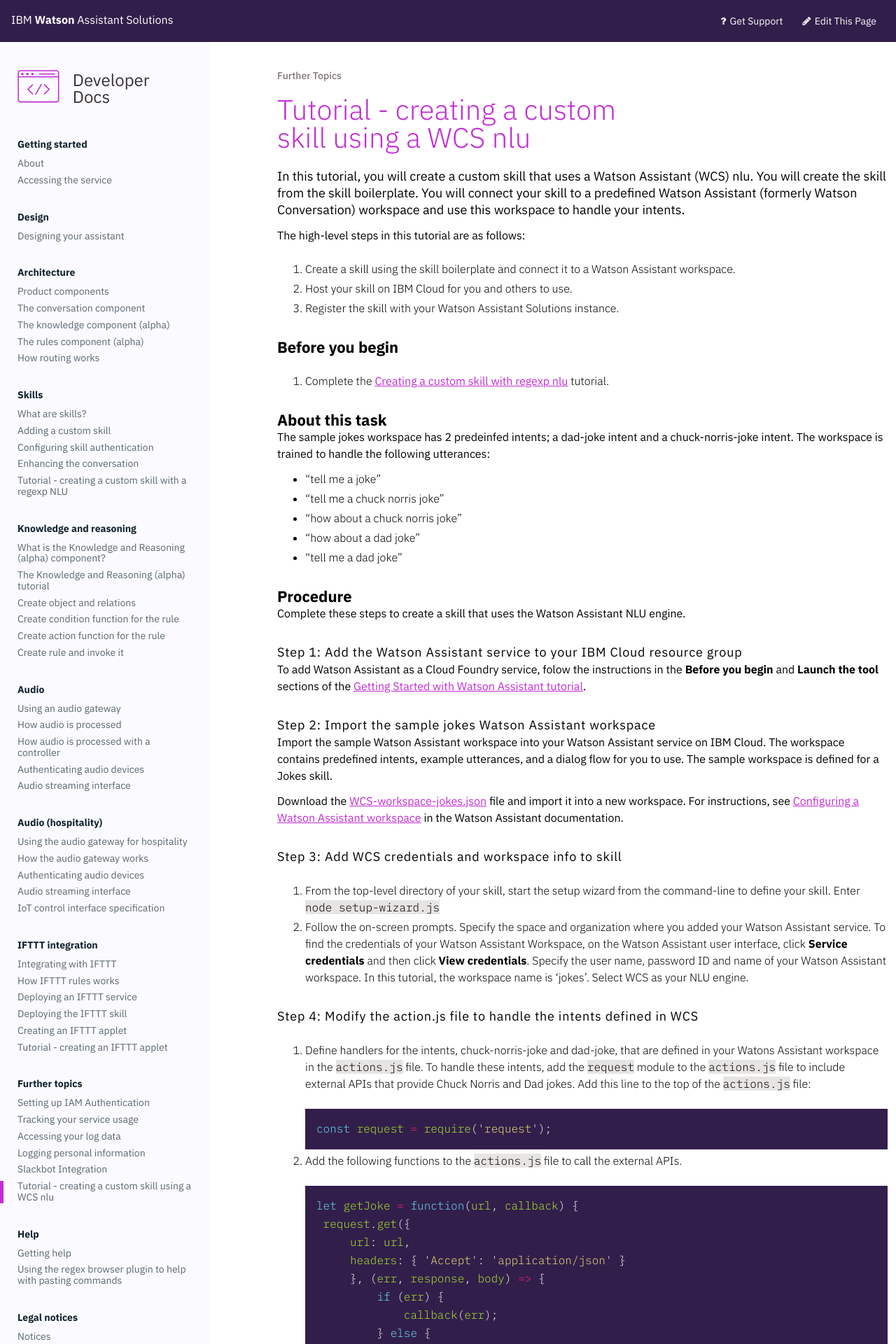
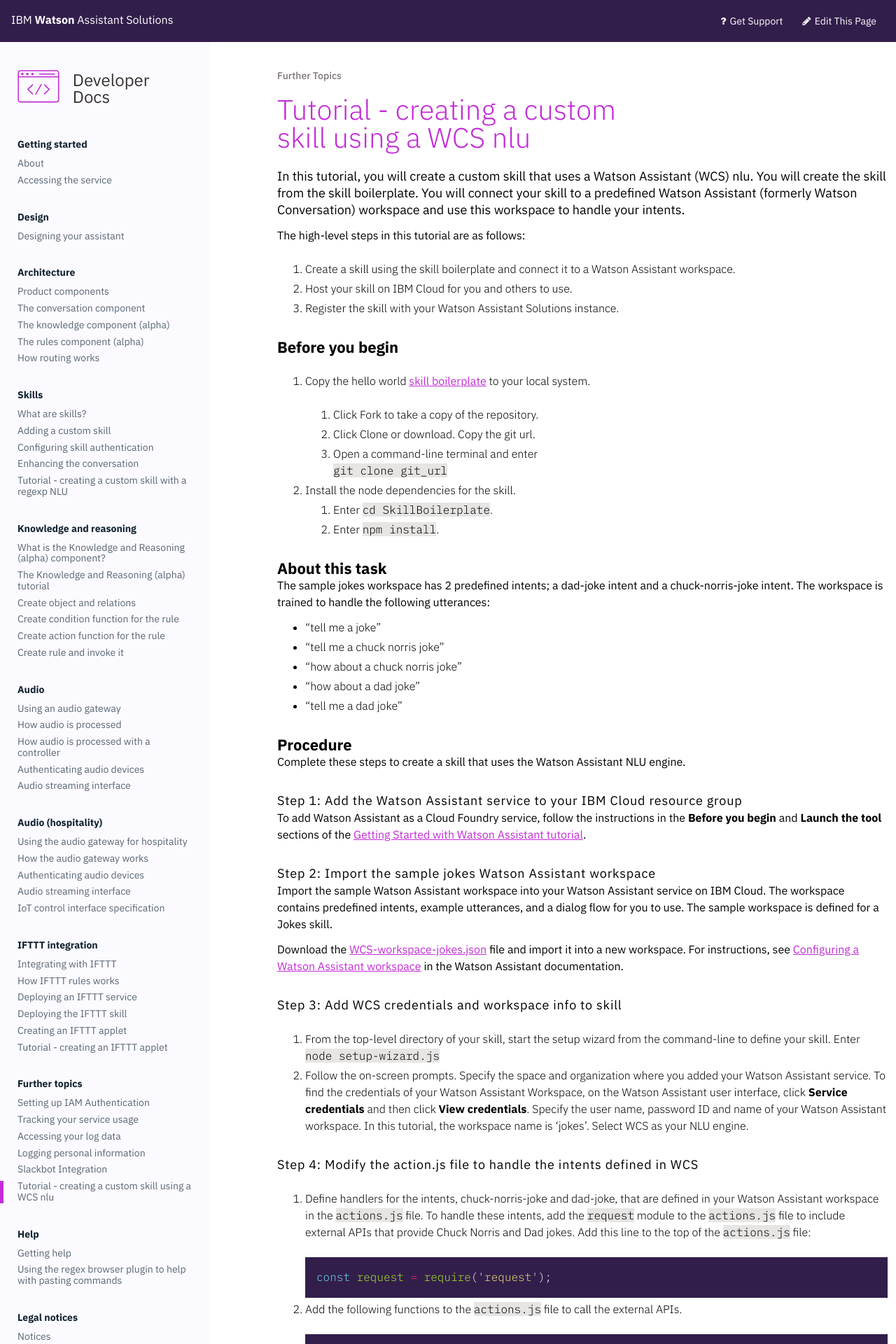
Before and after one commit to Watson-Personal-Assistant/developer, a Jekyll site: the page built from _content/further-topics/using-wcs.md, in a window 1280 px wide. Shown: the top 1920 px of the page at 70% size. Built offline with Jekyll 4.4.1, drawn with Linux system fonts in a browser that asks for light colours; some web fonts are replaced; some of the changed text lies outside the part shown.

Commit message:
code was missing passing context, fix typos, don't build off the hello world tutorial

````diff
--- a/_content/further-topics/using-wcs.md
+++ b/_content/further-topics/using-wcs.md
@@ -11,10 +11,16 @@
 2. Register the skill with your Watson Assistant Solutions instance.
 
 ### Before you begin
-1.  Complete the [Creating a custom skill with regexp nlu]({{site.baseurl}}/skill/build-skill) tutorial.
+1.  Copy the hello world [skill boilerplate](https://github.com/Watson-Personal-Assistant/SkillBoilerplate) to your local system.
+    1. Click Fork to take a copy of the repository.
+    2. Click Clone or download. Copy the git url.
+    3. Open a command-line terminal and enter<br>`git clone git_url`
+2. Install the node dependencies for the skill.
+    1. Enter `cd SkillBoilerplate`.
+    2. Enter `npm install`.
 
 ### About this task
-The sample jokes workspace has 2 predeinfed intents; a dad-joke intent and a chuck-norris-joke intent. The workspace is trained to handle the following utterances:
+The sample jokes workspace has 2 predefined intents; a dad-joke intent and a chuck-norris-joke intent. The workspace is trained to handle the following utterances:
 * "tell me a joke"
 * "tell me a chuck norris joke"
 * "how about a chuck norris joke"
@@ -24,7 +30,7 @@
 ### Procedure
 Complete these steps to create a skill that uses the Watson Assistant NLU engine.
 #### Step 1: Add the Watson Assistant service to your IBM Cloud resource group
-To add Watson Assistant as a Cloud Foundry service, folow the instructions in the **Before you begin** and **Launch the tool** sections of the  [Getting Started with Watson Assistant  tutorial](https://console.bluemix.net/docs/services/conversation/getting-started.html).
+To add Watson Assistant as a Cloud Foundry service, follow the instructions in the **Before you begin** and **Launch the tool** sections of the  [Getting Started with Watson Assistant  tutorial](https://console.bluemix.net/docs/services/conversation/getting-started.html).
 
 #### Step 2: Import the sample jokes Watson Assistant workspace
 Import the sample Watson Assistant workspace into your Watson Assistant service on IBM Cloud.  The workspace contains predefined intents, example utterances, and a dialog flow for you to use.  The sample workspace is defined for a Jokes skill.
@@ -36,7 +42,7 @@
 2. Follow the on-screen prompts.  Specify the space and organization where you added your Watson Assistant service.  To find the credentials of your Watson Assistant Workspace, on the Watson Assistant user interface, click **Service credentials** and then click **View credentials**. Specify the user name, password ID and name of your Watson Assistant workspace.  In this tutorial, the workspace name is 'jokes'.  Select WCS as your NLU engine.
 
 #### Step 4: Modify the action.js file to handle the intents defined in WCS
-1. Define handlers for the intents, chuck-norris-joke and dad-joke, that are defined in your Watons Assistant workspace in the `actions.js` file.  To handle these intents, add the `request` module to the `actions.js` file to include external APIs that provide Chuck Norris and Dad jokes.
+1. Define handlers for the intents, chuck-norris-joke and dad-joke, that are defined in your Watson Assistant workspace in the `actions.js` file.  To handle these intents, add the `request` module to the `actions.js` file to include external APIs that provide Chuck Norris and Dad jokes.
 Add this line to the top of the `actions.js` file:
 ```javascript
 const request = require('request');
@@ -109,7 +115,7 @@
 bx app push
 ```
 An `App started message` is returned.
-3.  Verify that your skill is running and reachable on IBM Cloud using the /healthcheck API endpoint.  Enter:
+3.  Verify that your skill is running and reachable on IBM Cloud using the `/healthcheck` API endpoint.  Enter:
 ```shell
 curl -X GET --verbose --header 'Accept: application/json' https://paste_your_skill_name_here.mybluemix.net/v1/api/healthcheck
 ```
@@ -151,4 +157,4 @@
 }' 'https://watson-personal-assistant-toolkit.mybluemix.net/v2/api/skillSets/mySet/converse'
 ```
 > **What to do next?**<br/>
-Complete the [knoweldge and reasoning (alpha) tutorial ]({{site.baseurl}}/knowledge/about-tutorial).
+Complete the [knowledge and reasoning (alpha) tutorial ]({{site.baseurl}}/knowledge/about-tutorial).
````
Also changed, not shown: other parts of _content/further-topics/using-wcs.md (+4 -4 lines).
